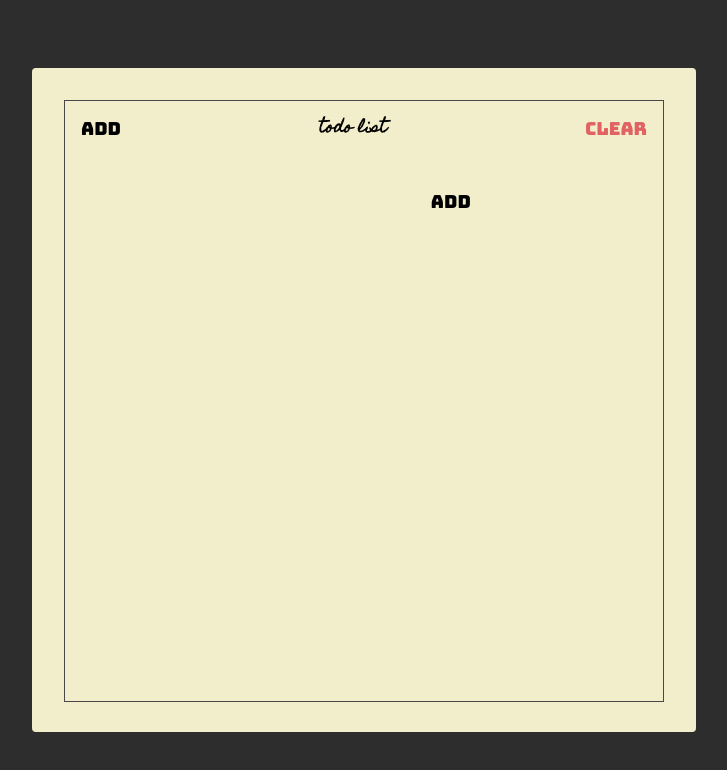
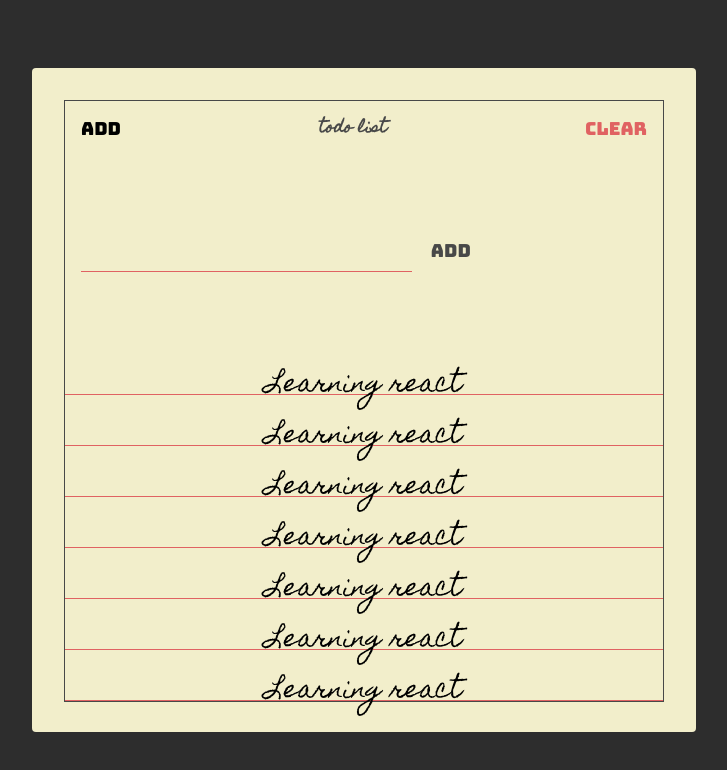
Before and after one commit to rochmatyulianto/latihan_react_starter, a plain HTML site: page index.html in a window 1280 px wide. Shown: the whole page, without its empty margins (276-1003 px from the left). Drawn offline with Linux system fonts and the light colour scheme.

Commit message:
todo list section with pseudo active

```diff
--- a/index.html
+++ b/index.html
@@ -22,8 +22,31 @@
         <section class="add">
           <form class="class-add">
             <input type="text" class="add-input" />
-            <button class="add-btn">add</button>
+            <button class="add-btn main-black-color">add</button>
           </form>
+        </section>
+        <section class="todos">
+          <div class="todo">
+            <span class="todo-text">Learning react</span>
+          </div>
+          <div class="todo">
+            <span class="todo-text">Learning react</span>
+          </div>
+          <div class="todo">
+            <span class="todo-text">Learning react</span>
+          </div>
+          <div class="todo">
+            <span class="todo-text">Learning react</span>
+          </div>
+          <div class="todo">
+            <span class="todo-text">Learning react</span>
+          </div>
+          <div class="todo">
+            <span class="todo-text">Learning react</span>
+          </div>
+          <div class="todo">
+            <span class="todo-text">Learning react</span>
+          </div>
         </section>
       </div>
     </div>
--- a/style.css
+++ b/style.css
@@ -4,10 +4,15 @@
 
 :root {
   --main-red-color: #e06262;
+  --main-black-color: #484848;
 }
 
 .main-red-color {
   color: var(--main-red-color);
+}
+
+.main-black-color {
+  color: var(--main-black-color);
 }
 
 html {
@@ -29,7 +34,8 @@ body,
 html {
   margin: 0;
   padding: 0;
-  font-family: -apple-system, BlinkMacSystemFont, 'Segoe UI', Roboto, Oxygen, Ubuntu, Cantarell, 'Open Sans', 'Helvetica Neue', sans-serif;
+  font-family: -apple-system, BlinkMacSystemFont, "Segoe UI", Roboto, Oxygen,
+    Ubuntu, Cantarell, "Open Sans", "Helvetica Neue", sans-serif;
 }
 
 .container {
@@ -41,10 +47,11 @@ html {
 }
 
 .frame {
-  border: 1px solid #484848;
+  border: 1px solid var(--main-black-color);
   height: 100%;
   display: flex;
   flex-direction: column;
+  justify-content: space-between;
 }
 
 .header {
@@ -55,7 +62,8 @@ html {
 .header-tittle {
   flex: 1;
   text-align: center;
-  font-size: 3,6rem;
+  color: var(--main-black-color);
+  font-size: 3, 6rem;
   font-family: "homemade apple", sans-serif;
   text-transform: lowercase;
 }
@@ -71,40 +79,42 @@ html {
   outline: unset;
 }
 
-.add{
-  padding: 16px;
-
+.header-btn.main-red-color:active {
+  text-shadow: 1px 1px 2px var(--main-red-color);
 }
 
-.add-form{
+.header-btn.main-black-color:active {
+  text-shadow: 1px 1px 2px var(--main-black-color);
+}
 
+.add {
+  padding: 16px;
+}
+
+.add-form {
   display: flex;
   align-items: flex-start;
-
 }
 
-.add-input{
+.add-input {
   background: unset;
   border: unset;
   padding: 0 64px;
 
   flex: 1;
 
-border-bottom: 1px solid var(--main-red-color)
+  border-bottom: 1px solid var(--main-red-color);
 
   outline: unset;
 
-font-family: "homemade apple",sans-serif;
+  font-family: "homemade apple", sans-serif;
   font-size: 16px;
   text-transform: lowercase;
-
-
 }
 
-.add-btn{
-
+.add-btn {
   font-size: 1.8rem;
-  font-family: "bungee",sans-serif;
+  font-family: "bungee", sans-serif;
 
   padding: 16px;
   padding-right: unset;
@@ -113,6 +123,27 @@ text-transform: lowercase;
   background: unset;
   border: unset;
   outline: unset;
+}
+.add-btn.main-black-color:active {
+  text-shadow: 1px 1px 2px var(--main-black-color);
+}
+.todos {
+  display: flex;
+  flex-direction: column;
+}
+.todo {
+  position: relative;
+  flex: 1 0 auto;
+  text-align: center;
 
-
+  min-height: 34px;
+  margin: 16px 0 0;
+  font-family: "homemade apple", sans-serif;
+  font-size: 24px;
+  border-bottom: 1px solid var(--main-red-color);
 }
+.todo-text {
+  position: absolute;
+  left: 50%;
+  transform: translate(-50%);
+}
```
Lines whose indentation alone changed are shown as unchanged.
